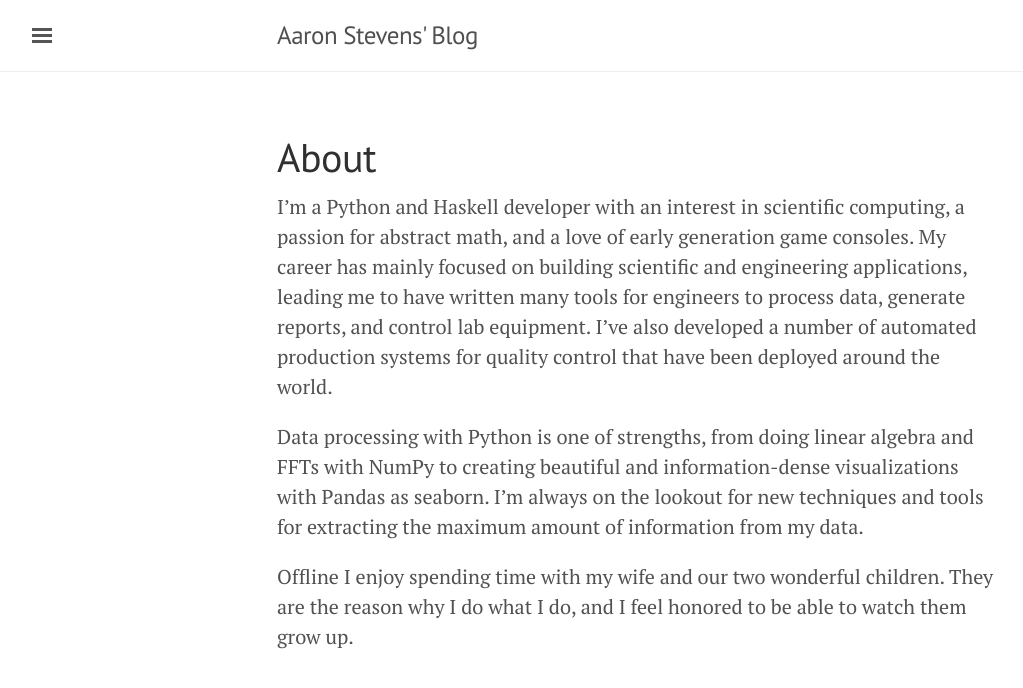
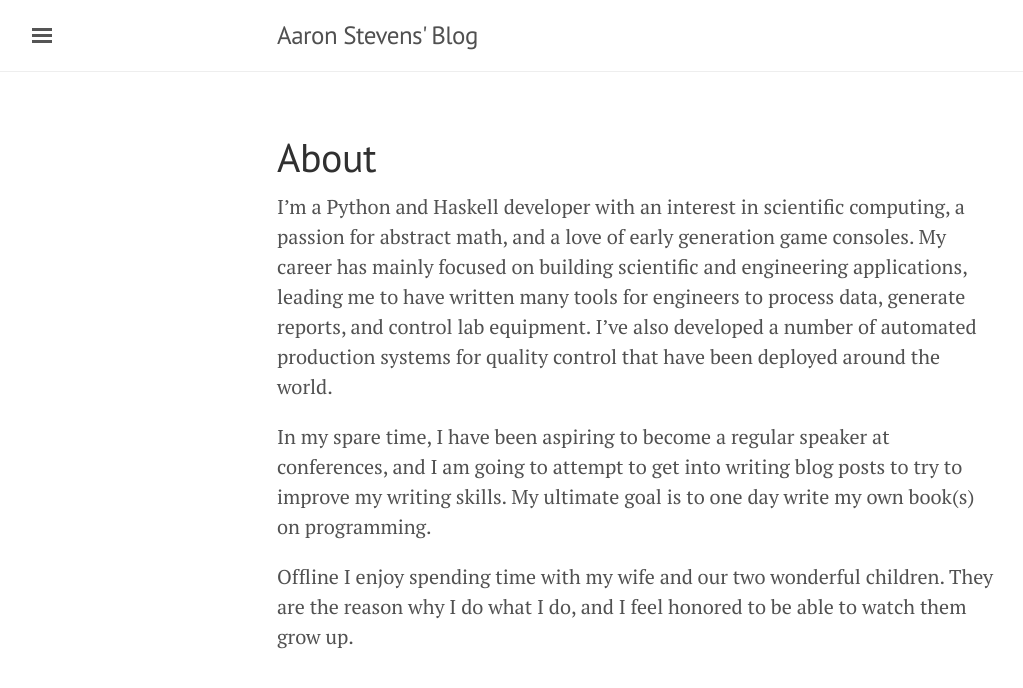
Before and after one commit to bheklilr/bheklilr.github.io, a Jekyll site: the page built from about.md, in a window 1280 px wide. Shown: the top 688 px of the page, without its empty margins (3-1026 px from the left). Built offline with Jekyll 4.4.1, drawn with Linux system fonts in a browser that asks for light colours.

Commit message:
Updated my about page

```diff
--- a/about.md
+++ b/about.md
@@ -10,10 +10,10 @@ leading me to have written many tools for engineers to process data, generate
 reports, and control lab equipment.  I've also developed a number of automated
 production systems for quality control that have been deployed around the world.
 
-Data processing with Python is one of strengths, from doing linear algebra and
-FFTs with NumPy to creating beautiful and information-dense visualizations with
-Pandas as seaborn.  I'm always on the lookout for new techniques and tools for
-extracting the maximum amount of information from my data.
+In my spare time, I have been aspiring to become a regular speaker at
+conferences, and I am going to attempt to get into writing blog posts to try to
+improve my writing skills.  My ultimate goal is to one day write my own book(s)
+on programming.
 
 Offline I enjoy spending time with my wife and our two wonderful children.  They
 are the reason why I do what I do, and I feel honored to be able to watch them
```
